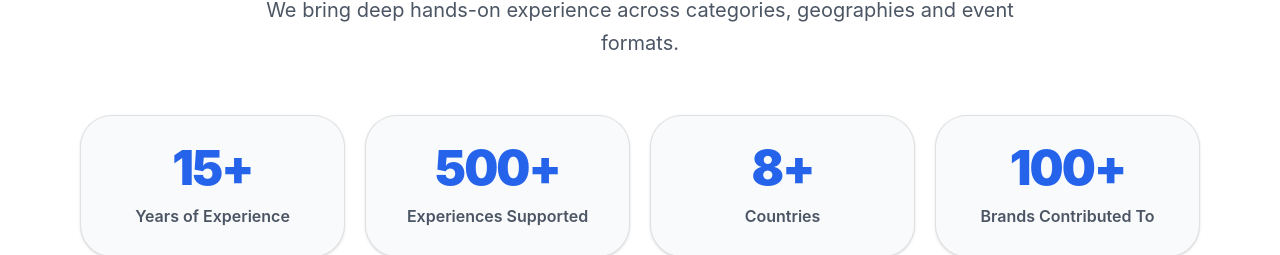
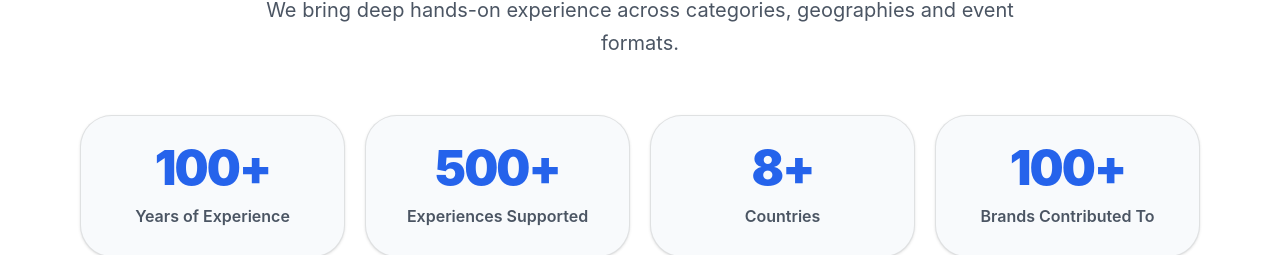
Before and after one commit to pawanmodi4life/HappyWit, a React (Vite) app: page / in a window 1280 px wide. Shown: the part 4692-4947 px from the top of the page. Built offline with nearby package versions, Linux system fonts and the light colour scheme.

Commit message:
Update years of experience in stats

```diff
--- a/src/App.jsx
+++ b/src/App.jsx
@@ -124,7 +124,7 @@ const capabilities = [
 ];
 
 const stats = [
-  { value: "15+", label: "Years of Experience" },
+  { value: "100+", label: "Years of Experience" },
   { value: "500+", label: "Experiences Supported" },
   { value: "8+", label: "Countries" },
   { value: "100+", label: "Brands Contributed To" },
```
